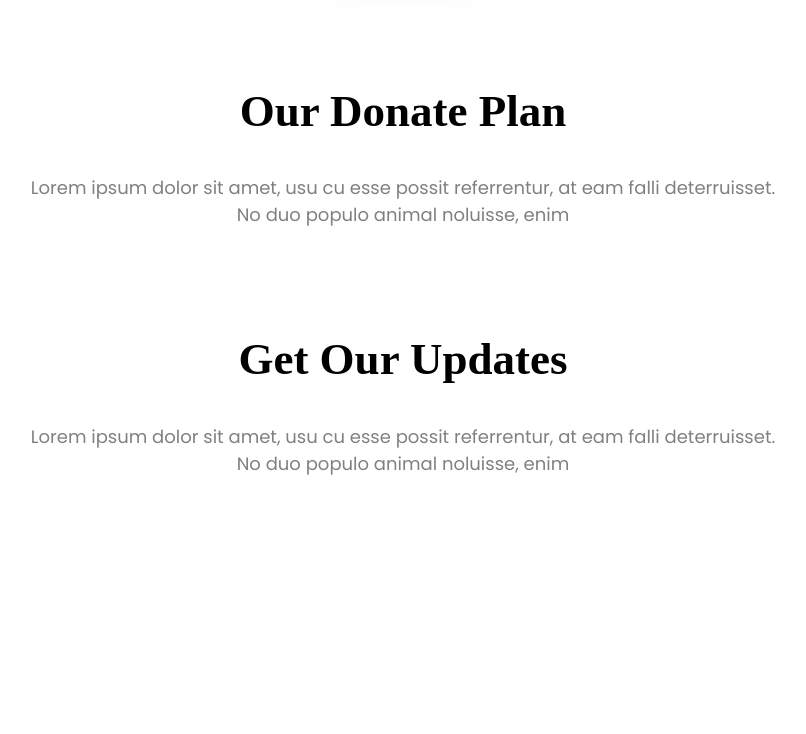
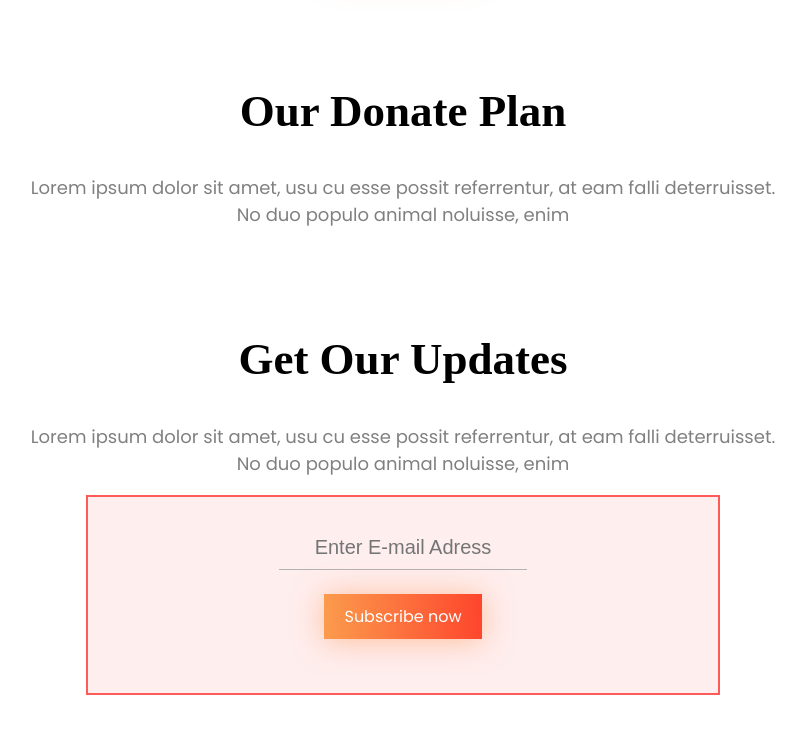
Before and after one commit to coddermoon/donate-today, a plain HTML site: page index.html in a window 1280 px wide. Shown: the part 1346-2080 px from the top of the page, without its empty margins (237-1043 px from the left). Before the commit the page ends 1891 px from the top, so only its background shows below. Drawn offline with Linux system fonts and the light colour scheme; a web font is replaced by a local one.

Commit message:
subsciription section added

```diff
--- a/css/style.css
+++ b/css/style.css
@@ -103,8 +103,6 @@ p{
 
 
 .form input {
-
-
     width: 80%;
     padding: 10px;
     text-align: center;
@@ -112,13 +110,21 @@ p{
     border: none;
     outline: none;
     border-bottom: 1px solid #B3B3B3;
+    background: transparent;
 }
-
 
 
 
 /* for subscribe */
 
-.subscription-box{
-
+.subscription-box {
+    background: #FFEEEE;
+    border: 2px solid #FF5959;
+    width: 82%;
+    height: 196px;
+    margin: auto;
+    display: flex;
+    flex-direction: column;
+    align-items: center;
+    justify-content: center;
 }
--- a/index.html
+++ b/index.html
@@ -81,9 +81,9 @@
                 <input type="text" placeholder="Other Amount ($)">
 
             </div>
-           <div class="text-center">
-            <a  class="btn" href="">Donate now</a>
-           </div>
+            <div class="text-center">
+                <a class="btn" href="">Donate now</a>
+            </div>
 
 
 
@@ -118,6 +118,14 @@
 
 
             <div class="subscription-box">
+                <div class="form text-center">
+                    <input type="text" placeholder="Enter E-mail Adress">
+
+                </div>
+
+                <div class="text-center">
+                    <a class="btn" href="">Subscribe now</a>
+                </div>
 
             </div>
 
```
